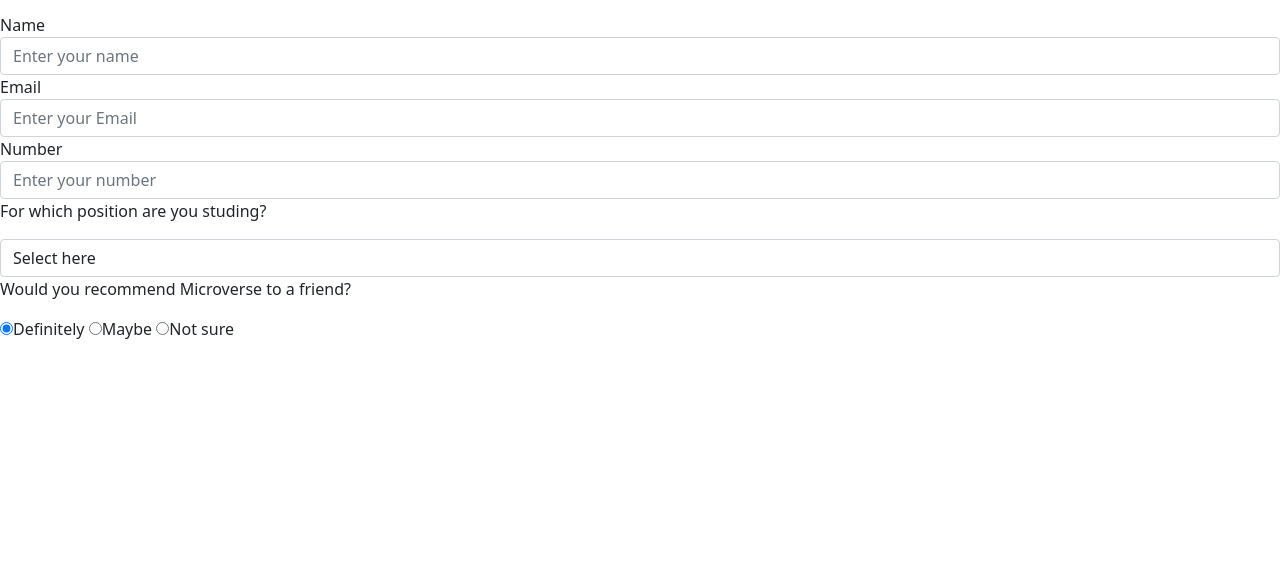
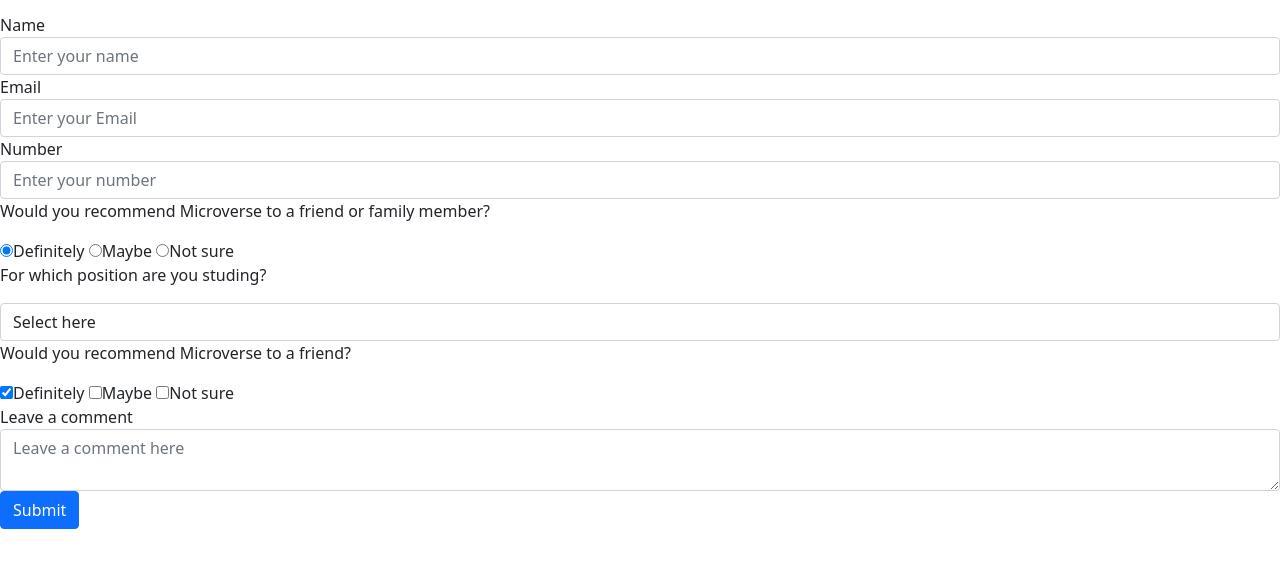
Before and after one commit to olavocarvalho/microverse-pair-1, a plain HTML site: page index.html in a window 1280 px wide. Shown: the part 83-650 px from the top of the page. Drawn offline with nearby package versions, Linux system fonts and the light colour scheme.

Commit message:
textarea, checkboxes

```diff
--- a/index.html
+++ b/index.html
@@ -52,19 +52,7 @@
         />
       </div>
       <div class="form-group">
-        <p>For which position are you studing?</p>
-        <select id="dropdown" name="position" class="form-control" required>
-          <option disabled selected value>Select here</option>
-          <option value="frontend">Front-end Developer</option>
-          <option value="backend">Back-end Developer</option>
-          <option value="fullstack">Full-stack Developer</option>
-          <option value="uxdesigner">UX Designer</option>
-          <option value="other">Other</option>
-        </select>
-      </div>
-
-      <div class="form-group">
-        <p>Would you recommend Microverse to a friend?</p>
+        <p>Would you recommend Microverse to a friend or family member?</p>
         <label>
           <input
             name="you-recommend"
@@ -92,6 +80,55 @@
           />Not sure</label
         >
       </div>
+      <div class="form-group">
+        <p>For which position are you studing?</p>
+        <select id="dropdown" name="position" class="form-control" required>
+          <option disabled selected value>Select here</option>
+          <option value="frontend">Front-end Developer</option>
+          <option value="backend">Back-end Developer</option>
+          <option value="fullstack">Full-stack Developer</option>
+          <option value="uxdesigner">UX Designer</option>
+          <option value="other">Other</option>
+        </select>
+      </div>
+
+      <div class="form-group">
+        <p>Would you recommend Microverse to a friend?</p>
+        <label>
+          <input
+            name="you-recommend"
+            value="definitely"
+            type="checkbox"
+            class="input-checkbox"
+            checked
+          />Definitely</label
+        >
+        <label>
+          <input
+            name="you-recommend"
+            value="maybe"
+            type="checkbox"
+            class="input-checkbox"
+          />Maybe</label
+        >
+
+        <label
+          ><input
+            name="you-recommend"
+            value="not-sure"
+            type="checkbox"
+            class="input-checkbox"
+          />Not sure</label
+        >
+      </div>
+      <div class="form-group">
+        <label for="textarea">Leave a comment</label>
+        <textarea class="form-control" placeholder="Leave a comment here" id="textarea"></textarea>
+      </div>
+      <div class="form-group">
+        <button type="submit" class="btn btn-primary" id="submit">Submit</button>
+      </div>
+
 
     </form>
 
```
